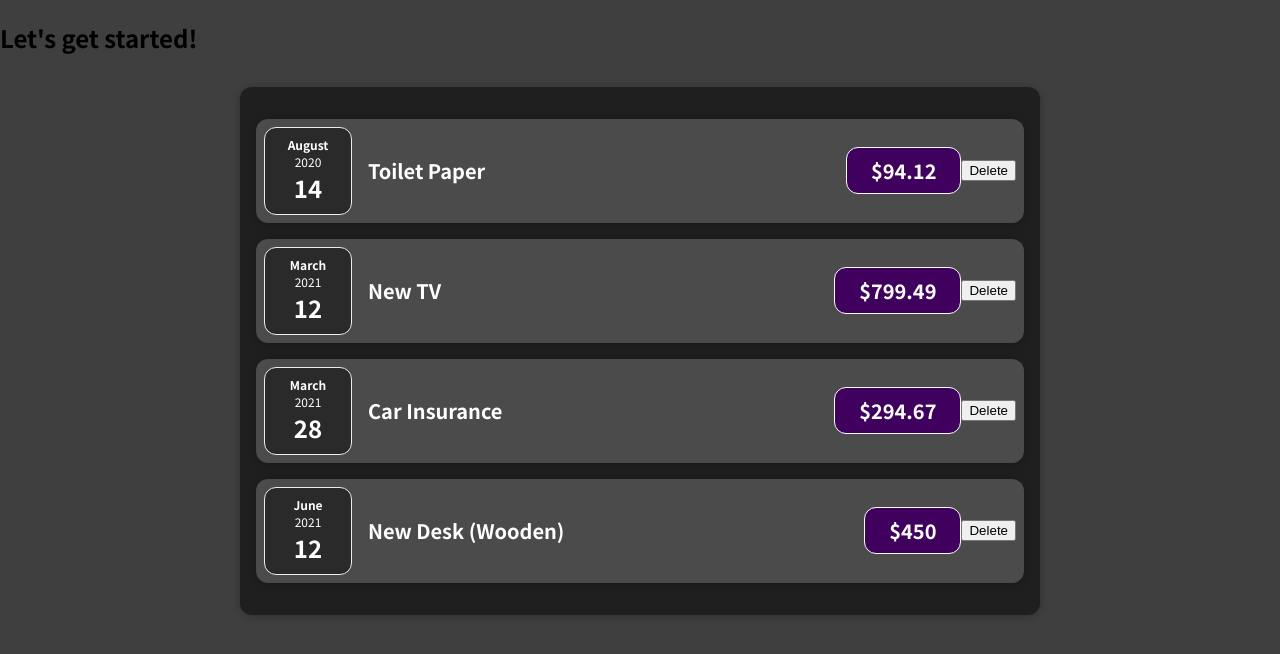
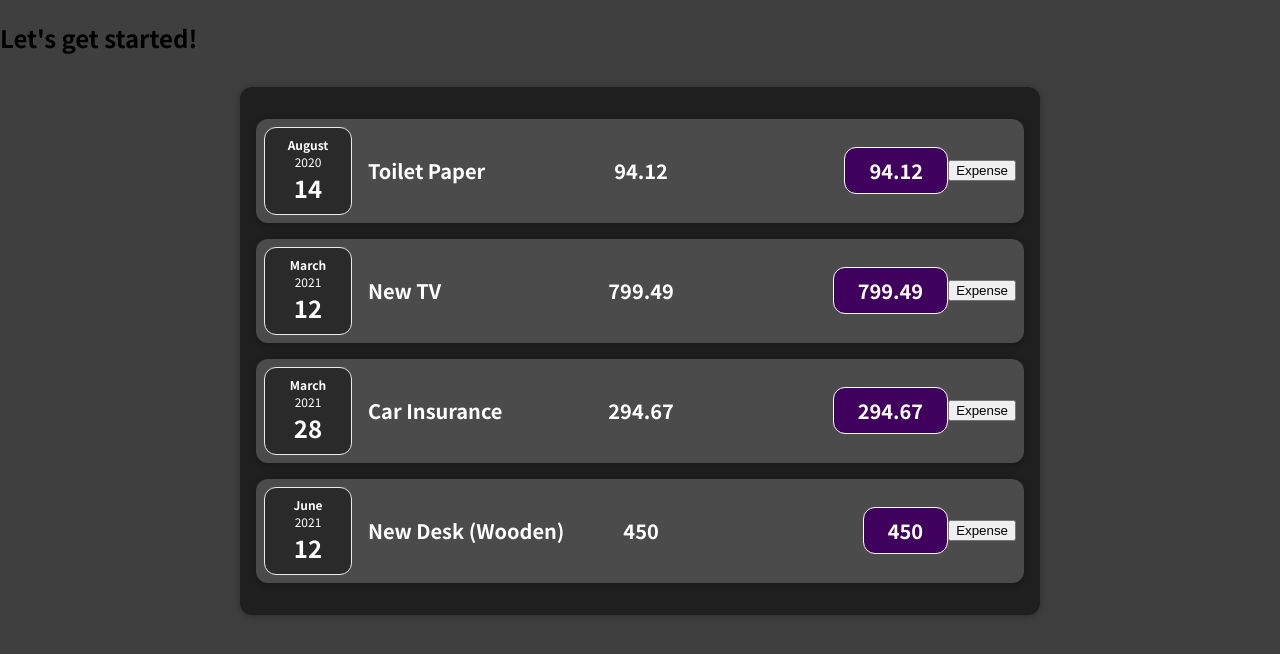
Before and after one commit to SourabhK0625/React-Projects, a React (Create React App) app: page / in a window 1280 px wide. Shown: the top 654 px of the page. Built offline with nearby package versions, Linux system fonts and the light colour scheme.

Commit message:
Expense Update

```diff
--- a/src/App.js
+++ b/src/App.js
@@ -1,4 +1,4 @@
-import React from 'react';
+import React  from 'react';
 
 import Expenses from './Component/Expenses/Expenses'
 
--- a/src/Component/Expenses/ExpenseItem.js
+++ b/src/Component/Expenses/ExpenseItem.js
@@ -1,22 +1,26 @@
-import React from 'react';
+import React, {useState} from 'react';
 
 import ExpenseDate from './ExpenseDate';
 import Card from '../UI/Card';
 import './ExpenseItem.css';
 
-const clickHandler = () =>
-{
-  console.log('Deleted...')
-}
+
 const ExpenseItem = (props) => {
+  const [amount , letAmount] = useState(props.amount)
+  const clickHandler = () =>
+  {
+    letAmount('$100')
+    console.log('Deleted...')
+  }
   return (
     <Card className='expense-item'>
       <ExpenseDate date={props.date} />
       <div className='expense-item__description'>
         <h2>{props.title}</h2>
-        <div className='expense-item__price'>${props.amount}</div>
+        <h2>{amount}</h2>
+        <div className='expense-item__price'>{amount}</div>
       </div>
-      <button onClick={clickHandler}>Delete</button>
+      <button onClick={clickHandler}>Expense</button>
     </Card>
   );
 }
```
